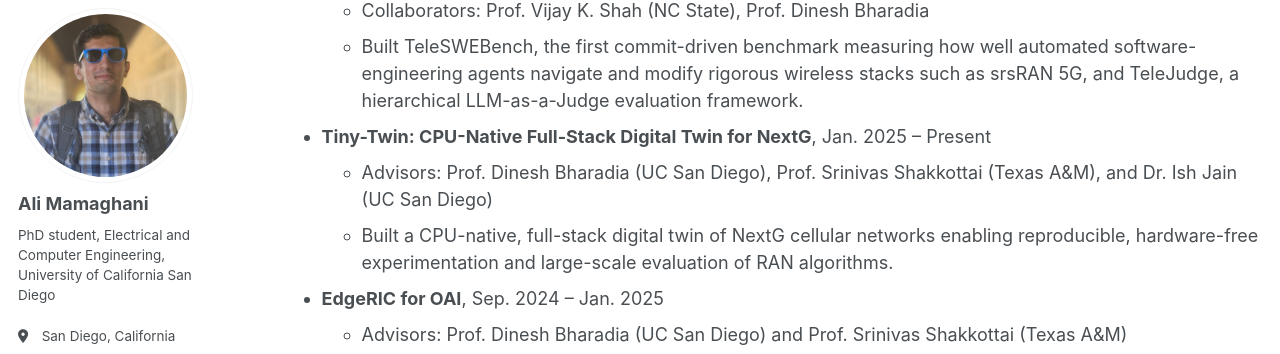
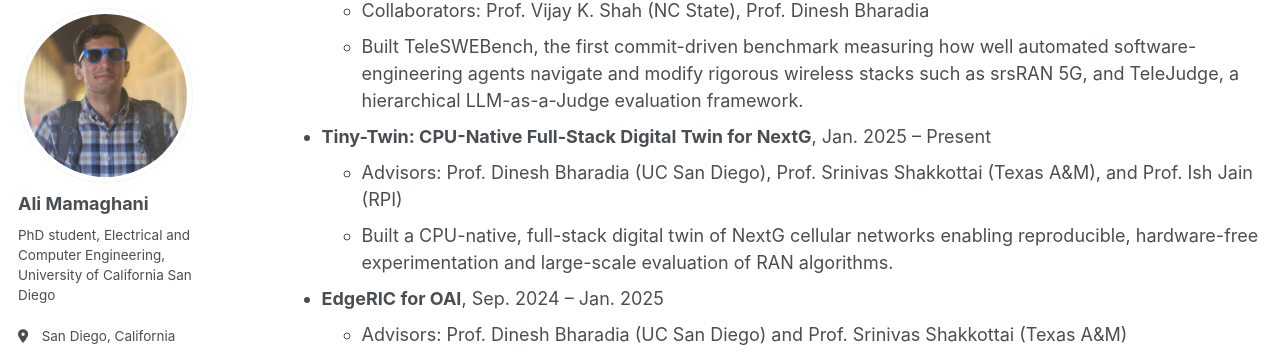
Before and after one commit to AliMamaghani1999/AliMamaghani1999.github.io, a Jekyll site: the page built from _pages/cv.md, in a window 1280 px wide and 900 px high, scrolled down 880 px. Shown: the part 98-452 px from the top of the window. Built offline with Jekyll 4.4.1, drawn with Linux system fonts in a browser that asks for light colours; some web fonts are replaced.

Commit message:
CV: Ish Jain is Prof. at RPI (Tiny-Twin advisor)

```diff
--- a/_pages/cv.md
+++ b/_pages/cv.md
@@ -40,7 +40,7 @@ Research Experience
   * Built TeleSWEBench, the first commit-driven benchmark measuring how well automated software-engineering agents navigate and modify rigorous wireless stacks such as srsRAN 5G, and TeleJudge, a hierarchical LLM-as-a-Judge evaluation framework.
 
 * **Tiny-Twin: CPU-Native Full-Stack Digital Twin for NextG**, Jan. 2025 – Present
-  * Advisors: Prof. Dinesh Bharadia (UC San Diego), Prof. Srinivas Shakkottai (Texas A&M), and Dr. Ish Jain (UC San Diego)
+  * Advisors: Prof. Dinesh Bharadia (UC San Diego), Prof. Srinivas Shakkottai (Texas A&M), and Prof. Ish Jain (RPI)
   * Built a CPU-native, full-stack digital twin of NextG cellular networks enabling reproducible, hardware-free experimentation and large-scale evaluation of RAN algorithms.
 
 * **EdgeRIC for OAI**, Sep. 2024 – Jan. 2025
```
